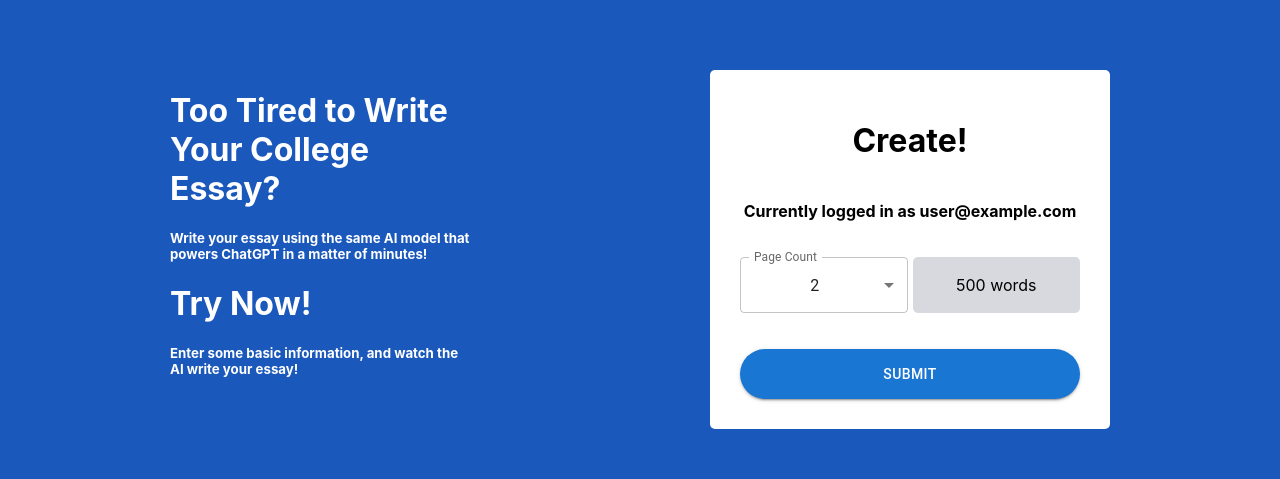
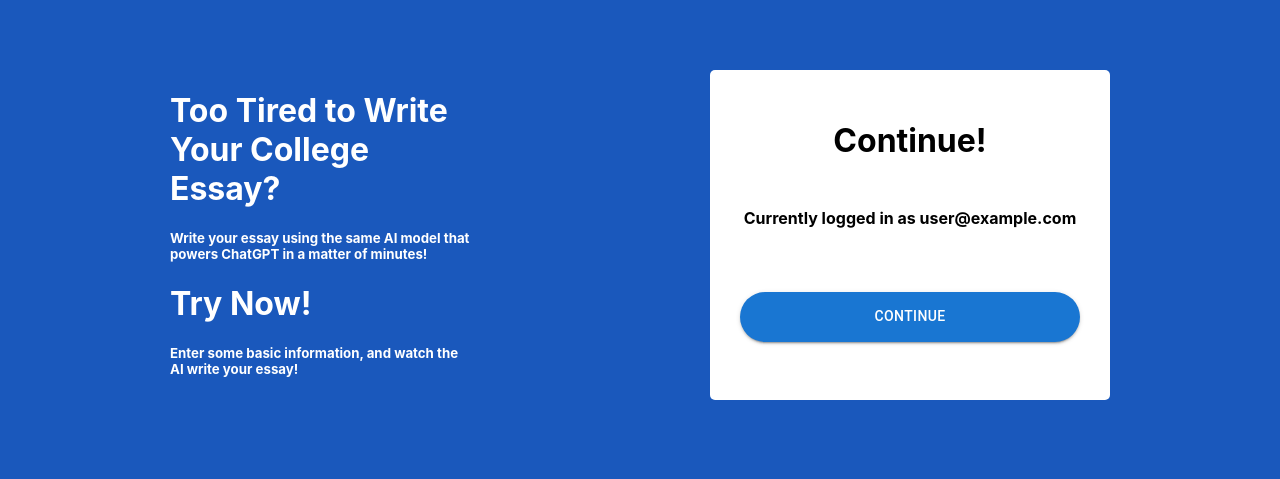
Before and after one commit to olsenbudanur/ChatGPT_Project, a React (Create React App) app in the folder client/: page / in a window 1280 px wide. Shown: the part 209-688 px from the top of the page. Built offline with nearby package versions, Linux system fonts and the light colour scheme; no server answers; sample sign-in values are in the browser's storage.

Commit message:
More auth

```diff
--- a/client/src/pages/Home/Home.styles.ts
+++ b/client/src/pages/Home/Home.styles.ts
@@ -23,6 +23,7 @@ export const TextLoginWrapper = styled.div`
     grid-template-columns: none;
     width: 80%;
     grid-template-rows: 1fr 1fr;
+    grid-gap: 0px;
   }
 `;
 
@@ -65,6 +66,7 @@ export const ButtonWrapper = styled.div`
 `;
 
 export const LoginHeader = styled.h1`
+  margin-bottom: 0px;
   color: black;
 `;
 
--- a/client/src/pages/Home/Home.tsx
+++ b/client/src/pages/Home/Home.tsx
@@ -16,16 +16,23 @@ import {
 } from "firebase/auth";
 import { auth } from "../../firebase";
 import { useAuth } from "../../components/Context/AuthContext";
+import { Alert } from "@mui/material";
 
 function Home() {
 	const [pageCount, setPageCount] = useState("2");
 	const [email, setEmail] = useState("");
 	const [emailError, setEmailError] = useState<boolean>(false);
+	const [emailExists, setEmailExists] = useState<boolean>(false);
 	const { signUp, linkSignIn, currentUser }: any = useAuth();
 
 	const navigate = useNavigate();
 
 	const navigateToPrompt = async () => {
+		//
+		// If logged in.
+		if (currentUser) {
+			navigate("/prompt");
+		} else {
 			//
 			// Check if the email has an account already,
 			// if it does, handle that case later with
@@ -46,6 +53,7 @@ function Home() {
 				alert(
 					"This user already exists. Please log in through the link sent to your email"
 				);
+				setEmailExists(true);
 				linkSignIn(email);
 			} else {
 				// //
@@ -62,6 +70,7 @@ function Home() {
 						const errorMessage = error.message;
 						console.log(errorCode, errorMessage);
 					});
+			}
 		}
 	};
 	const handleCountChange = (event: any) => {
@@ -100,7 +109,22 @@ function Home() {
 					</S.SubTitle>
 				</S.TextWrapper>
 				<S.LoginWrapper>
+					{!currentUser && (
 						<S.LoginHeader>Create!</S.LoginHeader>
+					)}
+					{currentUser && (
+						<S.LoginHeader>Continue!</S.LoginHeader>
+					)}
+					{emailExists && (
+						<>
+							<Alert severity="info">
+								This email already exists.
+								Please log in through the link
+								sent to the email. (Make sure to
+								check spam)
+							</Alert>
+						</>
+					)}
 					{!currentUser && (
 						<TextField
 							label="Please Enter your Email"
@@ -117,24 +141,47 @@ function Home() {
 							{currentUser.email}
 						</S.CurrUser>
 					)}
+					{!currentUser && (
 						<S.PagesWrapper>
 							<FormControl sx={{ marginTop: 2 }}>
-							<InputLabel>Page Count</InputLabel>
+								<InputLabel>
+									Page Count
+								</InputLabel>
 								<Select
 									value={pageCount}
 									label="Page Count"
-								onChange={handleCountChange}
+									onChange={
+										handleCountChange
+									}
 									fullWidth
 								>
-								<MenuItem value={1}>1</MenuItem>
-								<MenuItem value={2}>2</MenuItem>
-								<MenuItem value={3}>3</MenuItem>
-								<MenuItem value={4}>4</MenuItem>
-								<MenuItem value={5}>5</MenuItem>
-								<MenuItem value={6}>6</MenuItem>
-								<MenuItem value={7}>7</MenuItem>
-								<MenuItem value={8}>8</MenuItem>
-								<MenuItem value={9}>9</MenuItem>
+									<MenuItem value={1}>
+										1
+									</MenuItem>
+									<MenuItem value={2}>
+										2
+									</MenuItem>
+									<MenuItem value={3}>
+										3
+									</MenuItem>
+									<MenuItem value={4}>
+										4
+									</MenuItem>
+									<MenuItem value={5}>
+										5
+									</MenuItem>
+									<MenuItem value={6}>
+										6
+									</MenuItem>
+									<MenuItem value={7}>
+										7
+									</MenuItem>
+									<MenuItem value={8}>
+										8
+									</MenuItem>
+									<MenuItem value={9}>
+										9
+									</MenuItem>
 								</Select>
 							</FormControl>
 
@@ -142,6 +189,8 @@ function Home() {
 								{Number(pageCount) * 250} words
 							</S.WordCount>
 						</S.PagesWrapper>
+					)}
+					{!currentUser && (
 						<Button
 							fullWidth
 							sx={{
@@ -155,6 +204,22 @@ function Home() {
 						>
 							Submit
 						</Button>
+					)}
+					{currentUser && (
+						<Button
+							fullWidth
+							sx={{
+								marginTop: 2,
+								height: 50,
+								borderRadius: 10,
+							}}
+							variant="contained"
+							onClick={navigateToPrompt}
+							disabled={emailError}
+						>
+							Continue
+						</Button>
+					)}
 				</S.LoginWrapper>
 			</S.TextLoginWrapper>
 		</S.Wrapper>
```
Also changed, not shown: 1 other file (tests, documents, lock files or other folders). Lines whose indentation alone changed are shown as unchanged.
